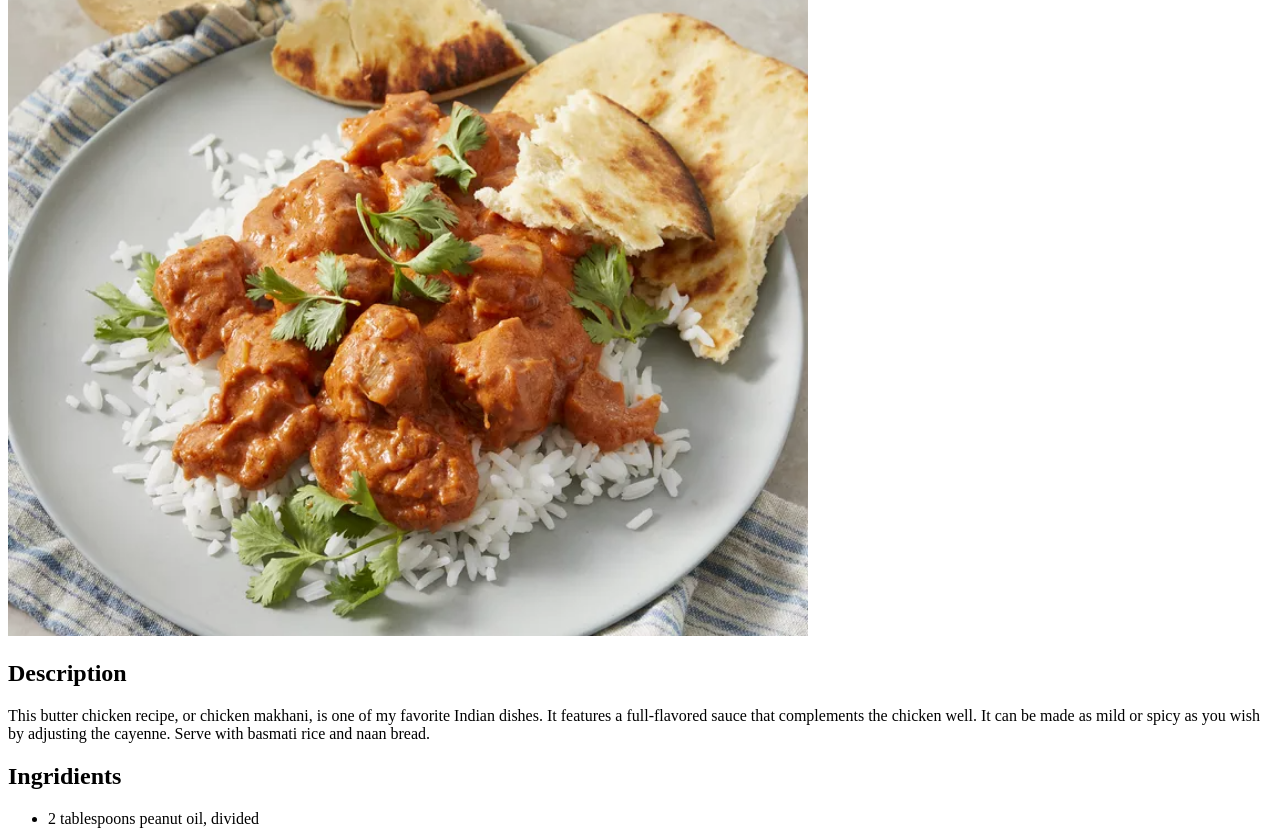
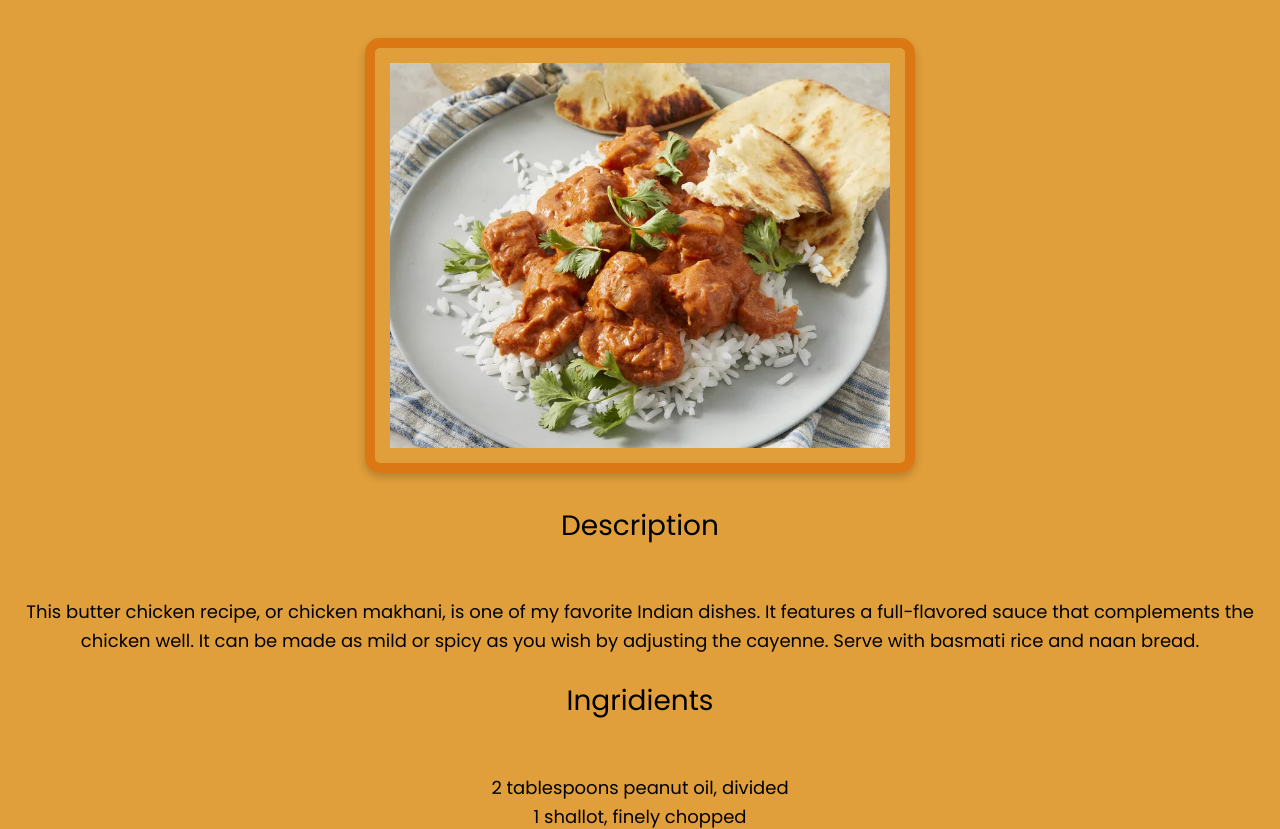
Before and after one commit to edonisth/odin-recipes, a plain HTML site: page recipes/chicken-makhani.html in a window 1280 px wide. Shown: the part 94-923 px from the top of the page. Drawn offline with Linux system fonts and the light colour scheme.

Commit message:
Updated layout, improved readability, and styled image

```diff
--- a/recipes/chicken-makhani.html
+++ b/recipes/chicken-makhani.html
@@ -4,10 +4,13 @@
     <meta charset="UTF-8">
     <meta name="viewport" content="width=device-width, initial-scale=1.0">
     <title>Chicken Makhani</title>
+    <link rel="stylesheet" href="../style.css">
+    <link rel="stylesheet" href="https://cdn.jsdelivr.net/npm/@fontsource/poppins/400.css">
+
 </head>
-<body>
+<body id="chicken-page">
     <h1>Chicken-Makhani</h1>
-    <img src="chicken-makhani.png" alt="chicken makhani" width="800" height="650">
+    <img class="recipe-image"   src="chicken-makhani.png" alt="chicken makhani">
     <h2>Description</h2>
     <p>This butter chicken recipe, or chicken makhani, is one of my favorite Indian dishes. It features a full-flavored sauce that complements the chicken well. It can be made as mild or spicy as you wish by adjusting the cayenne. Serve with basmati rice and naan bread.    </p>
     <h2>Ingridients</h2>
@@ -39,6 +42,9 @@
             <li>Combine Chicken with Sauce</li>
             <li>Thicken the Sauce</li>
             <li>Serve</li>
+            <br>
           </ol>
+
+  <footer>Follow me for more... On a more serious note, please don't follow me</footer>
 </body>
 </html>
--- a/style.css
+++ b/style.css
@@ -1,9 +1,11 @@
 body {
     background-color: rgb(248, 211, 166);
     font-family: 'Poppins', sans-serif;
-    margin: 5%;
+    margin: 0%;
     padding: 0;
     text-align: center;
+    font-weight: 500;
+    line-height: 1.6;
 }
 
 .title {
@@ -74,3 +76,67 @@ ul {
 .recipe-card a:hover {
     color: #ff4500;
 }
+
+.recipe-image {
+    width: 600px;
+    height: auto;
+    margin: 0 auto;
+}
+
+#chicken-page {
+    background-color: #e19f3b;
+}
+
+ol {
+    margin: 0 auto;
+    padding: 0;
+    list-style-position: inside;
+    text-align: center;
+}
+
+
+p, ul, ol {
+    font-size: 18px;
+}
+
+h1 {
+    font-size: 36px;
+}
+
+h2 {
+    font-size: 28px;
+
+}
+
+h1, h2, p, ul, ol {
+    font-weight: 500;
+    line-height: 1.6;
+}
+
+.recipe-image {
+    width: 500px;
+    height: auto;
+    margin: 0 auto;
+    border: 10px solid #dc7813; /* Light gray border */
+    padding: 15px; /* Adds space between image and border */
+    border-radius: 15px; /* Rounded corners */
+    box-shadow: 0 4px 8px rgba(0, 0, 0, 0.2); /* Shadow for depth */
+    transition: transform 0.3s ease, box-shadow 0.3s ease; /* Smooth effect on hover */
+}
+
+.recipe-image:hover {
+    transform: scale(1.05); /* Slight zoom effect on hover */
+    box-shadow: 0 6px 12px rgba(0, 0, 0, 0.3); /* Darker shadow on hover */
+}
+
+h1, h2 {
+    margin-bottom: 50px;
+}
+
+#steak {
+    background-color: #c34436;
+}
+
+#pesto {
+    background-color: rgb(136, 231, 136);
+}
```
Also changed, not shown: index.html (+2 -2 lines), recipes/pasta-pesto.html (+4 -2 lines), recipes/steak.html (+9 -3 lines).
